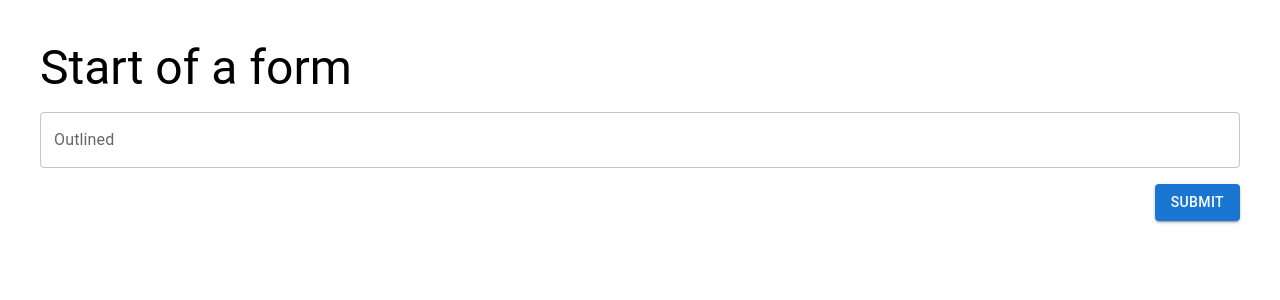
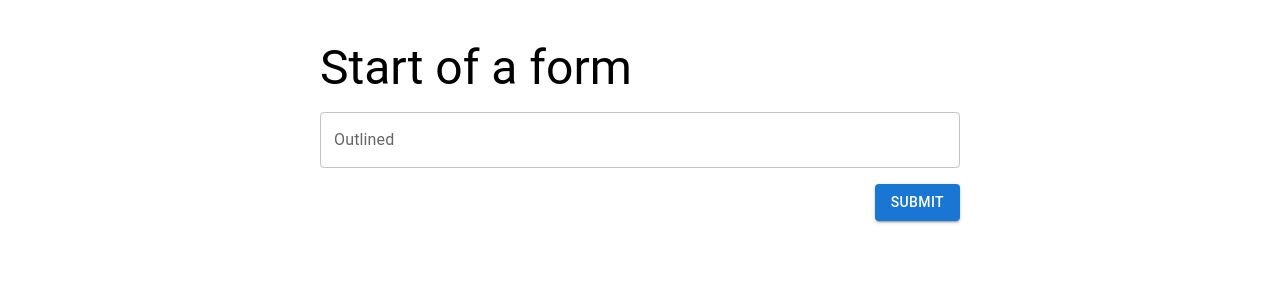
Before and after one commit to ultrachrisp/react-scratch, a React (Create React App) app: page / in a window 1280 px wide. Shown: the top 300 px of the page. Built offline with nearby package versions, Linux system fonts and the light colour scheme.

Commit message:
build(form): a little cleanup

```diff
--- a/src/Form/index.tsx
+++ b/src/Form/index.tsx
@@ -12,12 +12,8 @@ function Form() {
     console.log(data);
   }
 
-  console.log(errors);
-
   return (
-    <Box sx={{ p: 4 }} justifyContent="center" alignItems="center" minWidth="100px">
-      <Grid container spacing={2}>
-        <Grid item xs={12}>
+    <Box sx={{ p: 4, margin: 'auto' }} justifyContent="center" alignItems="center" width="50vw">
       <form onSubmit={handleSubmit(onSubmit)}>
         <Grid container spacing={2}>
           <Grid item xs={12}>
@@ -43,8 +39,6 @@ function Form() {
           </Grid>
         </Grid>
       </form>
-        </Grid>
-      </Grid>
     </Box>
   );
 }
```
Lines whose indentation alone changed are shown as unchanged.
